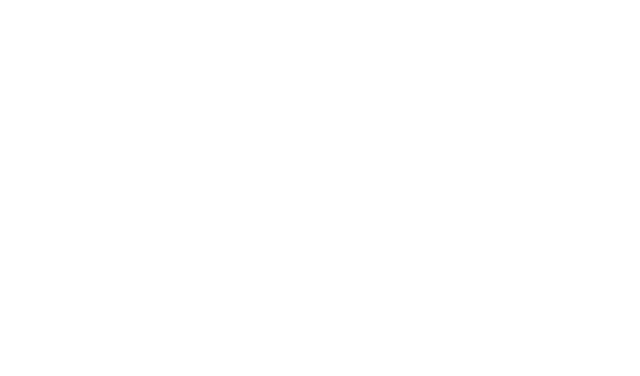
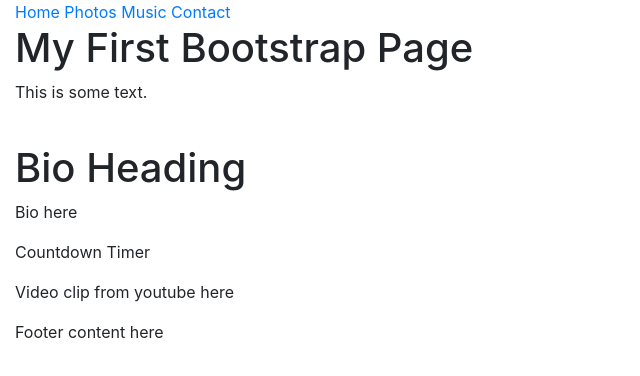
Before and after one commit to amylmoriarty/user-centric-frontend-project-am, a plain HTML site: page index.html in a window 1280 px wide. Shown: the whole page, without its empty margins (0-640 px from the left). Drawn offline with nearby package versions, Linux system fonts and the light colour scheme.

Commit message:
Added basic layout for index.html

```diff
--- a/index.html
+++ b/index.html
@@ -2,10 +2,54 @@
 <html lang="en">
 
 <head>
+     <!-- Required meta tags -->
     <meta charset="UTF-8">
     <meta name="viewport" content="width=device-width, initial-scale=1.0">
     <meta http-equiv="X-UA-Compatible" content="ie=edge">
+    <!-- Stylesheets -->
     <link rel="stylesheet" href="./libraries/bootstrap.min.css" type="text/css" />
+    <link rel="stylesheet" href="./libraries/bootstrap.min.js" type="js" />
     <link rel="stylesheet" href="assets/css/style.css" type="text/css" />
     <title>Amy Moriarty - Band Website</title>
 </head>
+
+<body>
+
+
+    <section class="container-fluid">
+         <!--navbar-->
+    <header>
+        <a href="#home">Home</a>
+        <a href="#gallery">Photos</a>
+        <a href="#music">Music</a>
+        <a href="#contact">Contact</a>
+    </header>
+
+
+        <h1>My First Bootstrap Page</h1>
+        <p>This is some text.</p>
+
+         <!--images here, make sure to add alt text-->
+        <img src=""></img>
+        <img src=""></img>
+        <img src=""></img>
+
+        <!--band bio-->
+        <h1>Bio Heading</h1>
+        <p>Bio here</p>
+
+        <!--countdown timer-->
+        <p>Countdown Timer</p>
+
+        <!--video clip, make sure its accessible-->
+        <p>Video clip from youtube here</p>
+        <!--footer with social media links here-->
+        <footer>Footer content here</footer>
+
+    </section>
+
+
+
+
+</body>
+</html>
```
Also changed, not shown: libraries/bootstrap.min.css (added), libraries/bootstrap.min.js (added), 1 other file.
